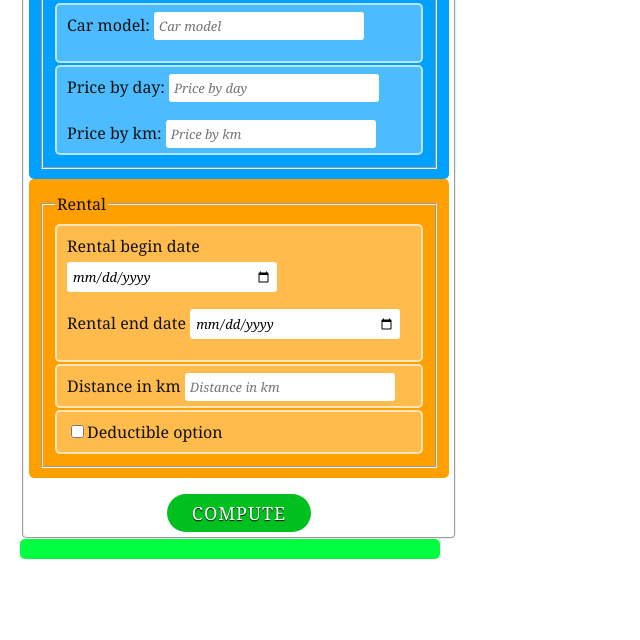
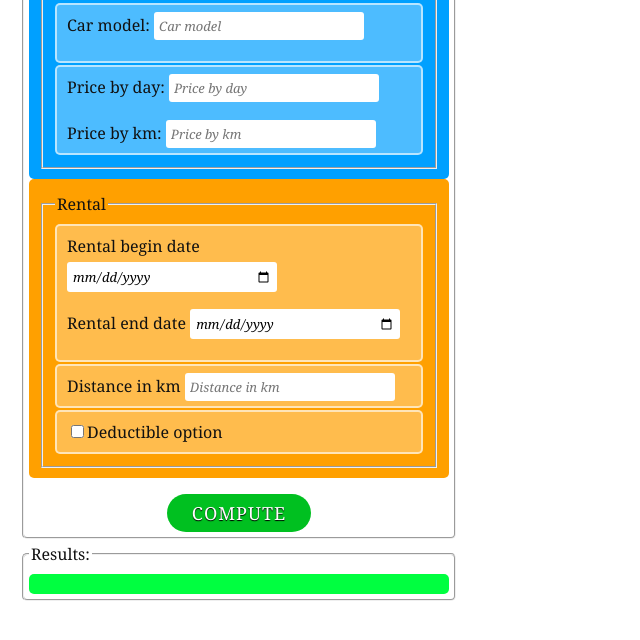
Before and after one commit to xallano/suit-up-drivy, a plain HTML site: page public/index.html in a window 1280 px wide. Shown: the part 100-740 px from the top of the page, without its empty margins (0-640 px from the left). Drawn offline with nearby package versions, Linux system fonts and the light colour scheme.

Commit message:
Add files via upload
Results field

```diff
--- a/public/index.css
+++ b/public/index.css
@@ -102,3 +102,11 @@ input:not([type="checkbox"]) {
   padding: 5px;
   width: 200px;
 }
+
+fieldset#results {
+  -moz-border-radius: 5px;
+  -webkit-border-radius: 5px;
+  border-radius: 5px;
+  padding: 5px;
+  width: 400px;
+}
--- a/public/index.html
+++ b/public/index.html
@@ -56,6 +56,7 @@
     </center>
     </fieldset>
 
+    <fieldset id="results"> <legend>Results:</legend>
     <div id="actors"></div>
     <script id="template" type="x-tmpl-mustache">
       {{#actors}}
@@ -69,6 +70,6 @@
     <script src="https://cdnjs.cloudflare.com/ajax/libs/mustache.js/2.2.1/mustache.min.js"></script>
     <script src="drivy.js"></script>
     <script src="index.js"></script>
-
+    </fieldset>
   </body>
 </html>
```
